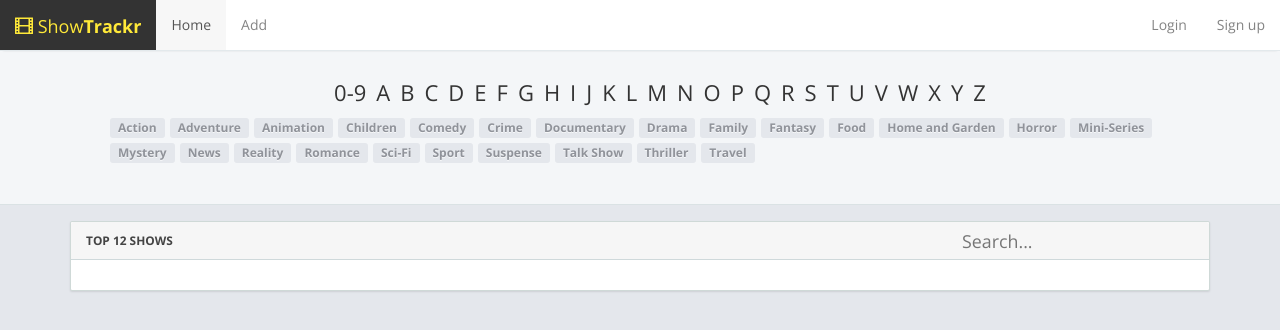
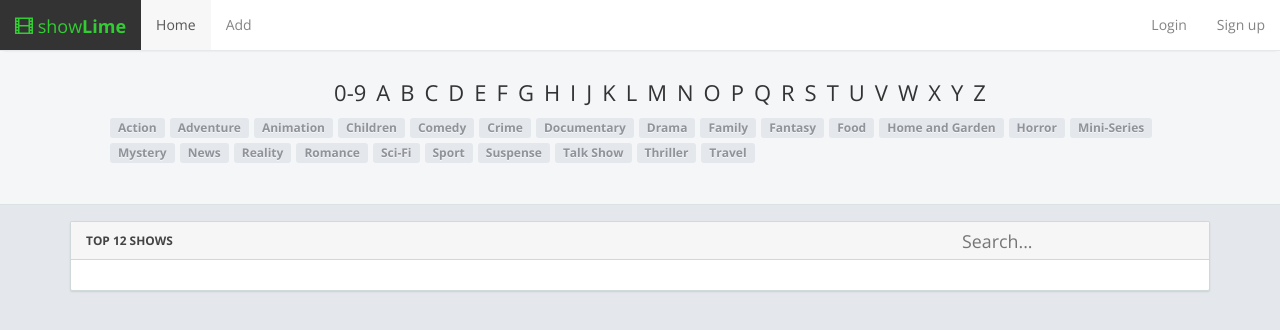
Before and after one commit to StephenClem72/showLime, a website: page public/index.html in a window 1280 px wide. Drawn offline with nearby package versions, Linux system fonts and the light colour scheme; some packages are replaced by stand-ins of ours; no server answers.

Commit message:
heroku remote

```diff
--- a/public/index.html
+++ b/public/index.html
@@ -4,7 +4,7 @@
   <meta charset="utf-8">
   <meta http-equiv="X-UA-Compatible" content="IE=edge">
   <meta name="viewport" content="width=device-width, initial-scale=1">
-  <title>ShowTrackr</title>
+  <title>showLime</title>
   <link href="stylesheets/style.css" rel="stylesheet">
 </head>
 <body>
@@ -14,7 +14,7 @@
     <div class="navbar-header">
       <a class="navbar-brand" href="/">
         <span class="glyphicon glyphicon-film"></span>
-        Show<strong>Trackr</strong></a>
+        show<strong>Lime</strong></a>
     </div>
     <ul class="nav navbar-nav">
       <li data-match-route="/$"><a href="/">Home</a></li>
--- a/public/stylesheets/style.scss
+++ b/public/stylesheets/style.scss
@@ -22,7 +22,7 @@ $navbar-default-bg: #fff;
 $navbar-default-border: #e3e9ec;
 
 $navbar-default-brand-color: #333;
-$navbar-default-brand-hover-color: #ffe939;
+$navbar-default-brand-hover-color: #32CD32;
 $navbar-default-brand-hover-bg: #333;
 
 $btn-success-bg: $brand-success;
@@ -201,7 +201,7 @@ em {
 }
 
 .navbar-brand {
-  background-color: #ffe939;
+  background-color: #32CD32;
   transition: 0.25s all;
   margin-left: -15px;
 }
```
Also changed, not shown: public/stylesheets/style.css.
